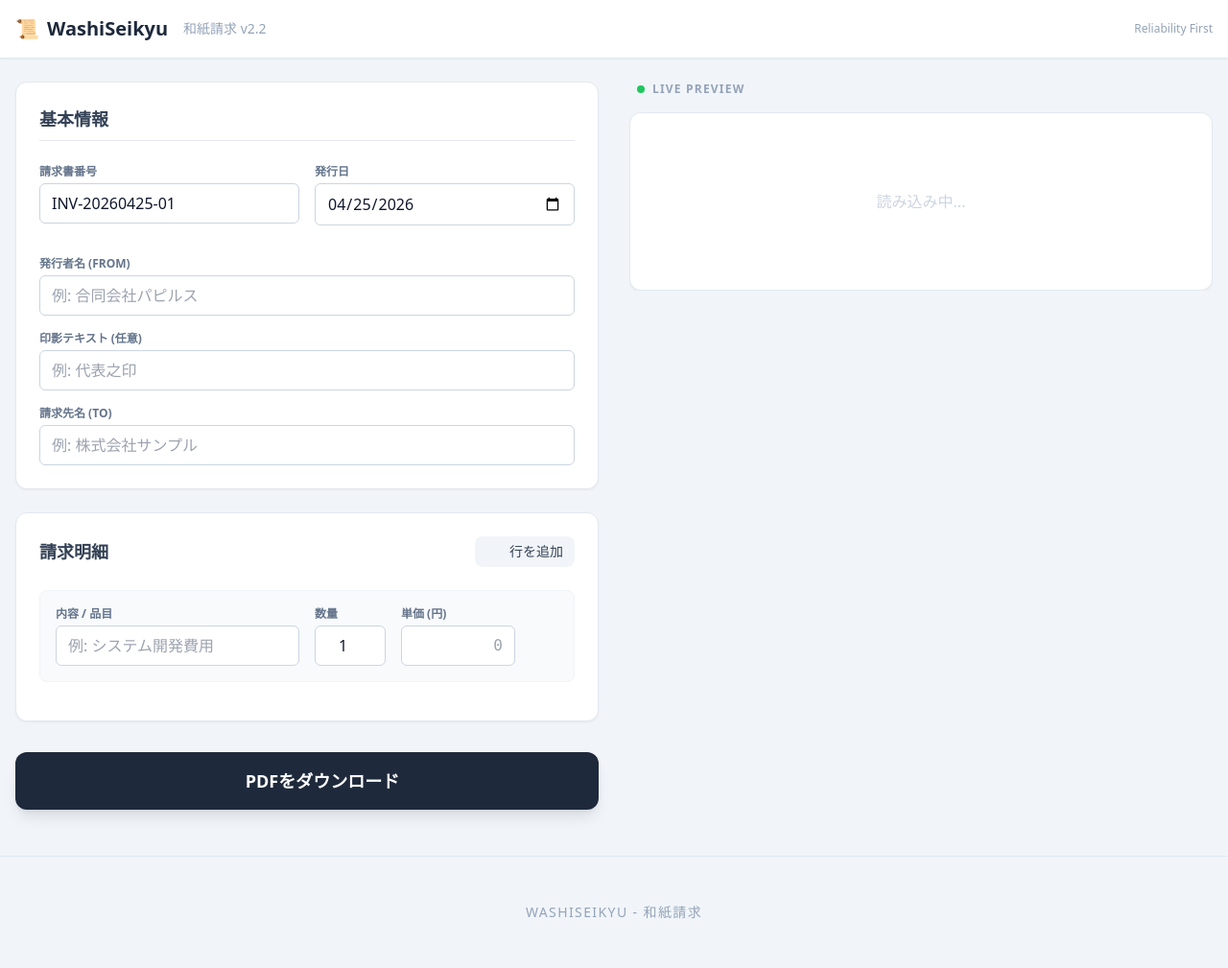
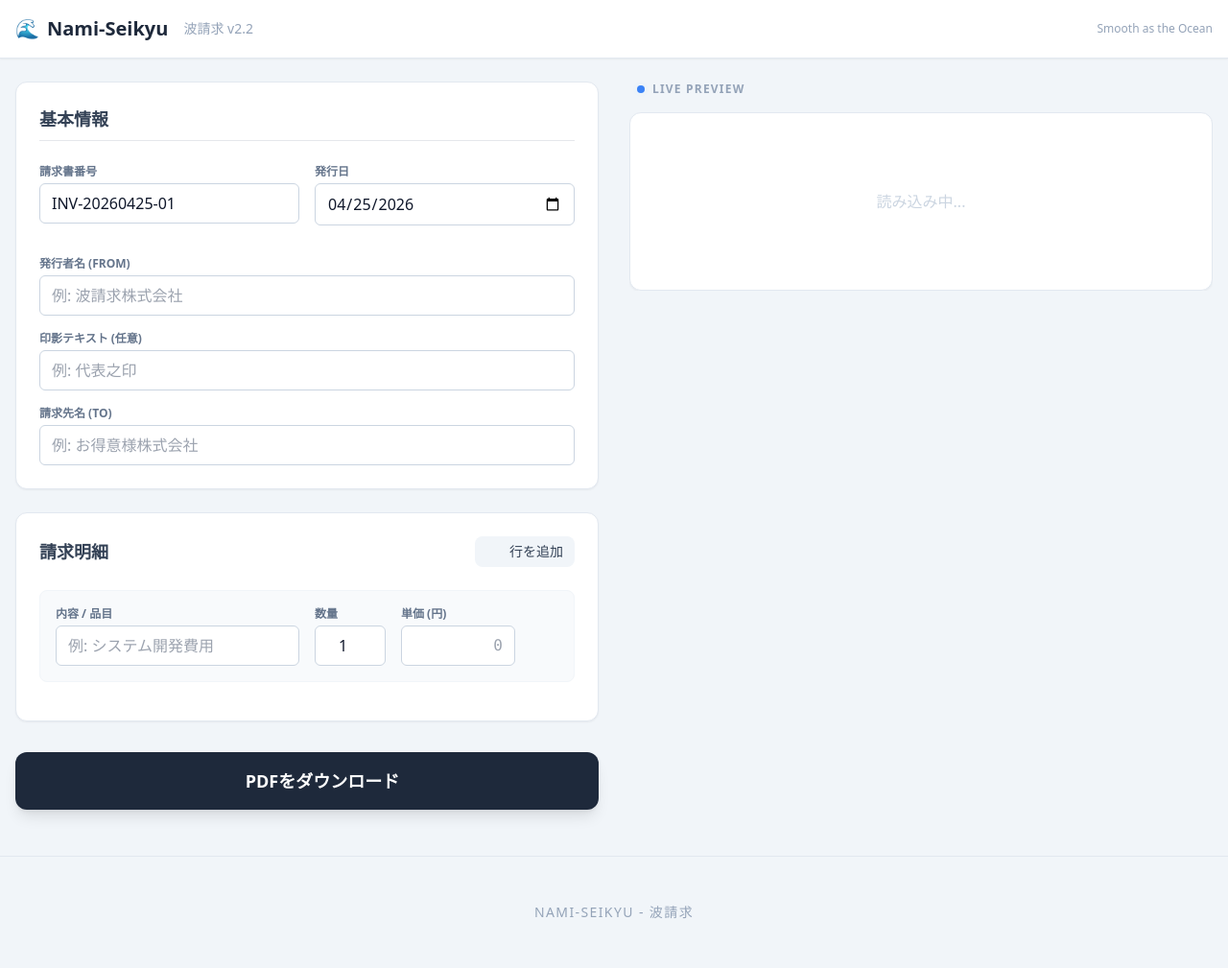
Before and after one commit to urchin-hat/ParchmentPDF, a FastAPI app: page / in a window 1280 px wide. Shown: the whole page at 96% size. Run offline with FastAPI, Linux system fonts and the light colour scheme; some libraries are stand-ins or nearby versions.

Commit message:
docs: rename project to Nami-Seikyu

```diff
--- a/main.py
+++ b/main.py
@@ -8,7 +8,7 @@ from datetime import date
 from typing import List, Optional
 import io
 
-app = FastAPI(title="WashiSeikyu - 和紙請求")
+app = FastAPI(title="Nami-Seikyu - 波請求")
 
 app.mount("/static", StaticFiles(directory="static"), name="static")
 templates = Jinja2Templates(directory="templates")
--- a/pyproject.toml
+++ b/pyproject.toml
@@ -1,5 +1,5 @@
 [project]
-name = "washiseikyu"
+name = "namiseikyu"
 version = "0.1.0"
 description = "Add your description here"
 requires-python = ">=3.12"
--- a/templates/index.html
+++ b/templates/index.html
@@ -3,7 +3,7 @@
 <head>
     <meta charset="UTF-8">
     <meta name="viewport" content="width=device-width, initial-scale=1.0">
-    <title>WashiSeikyu - 和紙請求</title>
+    <title>Nami-Seikyu - 波請求</title>
     <script src="https://unpkg.com/htmx.org@1.9.10"></script>
     <script src="https://cdn.tailwindcss.com"></script>
     <style>
@@ -28,10 +28,10 @@
     <header class="bg-white border-b border-slate-200 py-4 shadow-sm mb-6">
         <div class="container mx-auto px-4 flex justify-between items-center">
             <h1 class="text-xl font-bold text-slate-800 flex items-center gap-2">
-                <span>📜</span> WashiSeikyu <span class="text-sm font-normal text-slate-400 ml-2">和紙請求 v2.2</span>
+                <span>🌊</span> Nami-Seikyu <span class="text-sm font-normal text-slate-400 ml-2">波請求 v2.2</span>
             </h1>
             <div class="text-xs text-slate-400">
-                Reliability First
+                Smooth as the Ocean
             </div>
         </div>
     </header>
@@ -64,7 +64,7 @@
                         <div class="space-y-4 pt-2">
                             <div>
                                 <label class="block text-xs font-semibold text-slate-500 uppercase mb-1">発行者名 (From)</label>
-                                <input type="text" name="issuer_name" placeholder="例: 合同会社パピルス" required
+                                <input type="text" name="issuer_name" placeholder="例: 波請求株式会社" required
                                        class="w-full px-3 py-2 border border-slate-300 rounded-md focus:ring-2 focus:ring-slate-800 focus:border-slate-800 transition-all">
                             </div>
                             <div>
@@ -74,7 +74,7 @@
                             </div>
                             <div>
                                 <label class="block text-xs font-semibold text-slate-500 uppercase mb-1">請求先名 (To)</label>
-                                <input type="text" name="client_name" placeholder="例: 株式会社サンプル" required
+                                <input type="text" name="client_name" placeholder="例: お得意様株式会社" required
                                        class="w-full px-3 py-2 border border-slate-300 rounded-md focus:ring-2 focus:ring-slate-800 focus:border-slate-800 transition-all">
                             </div>
                         </div>
@@ -117,8 +117,8 @@
                 <div class="flex items-center justify-between mb-4 px-2">
                     <span class="text-xs font-bold text-slate-400 uppercase tracking-widest flex items-center gap-2">
                         <span class="relative flex h-2 w-2">
-                            <span class="animate-ping absolute inline-flex h-full w-full rounded-full bg-green-400 opacity-75"></span>
-                            <span class="relative inline-flex rounded-full h-2 w-2 bg-green-500"></span>
+                            <span class="animate-ping absolute inline-flex h-full w-full rounded-full bg-blue-400 opacity-75"></span>
+                            <span class="relative inline-flex rounded-full h-2 w-2 bg-blue-500"></span>
                         </span>
                         Live Preview
                     </span>
@@ -137,7 +137,7 @@
     <footer class="mt-auto py-12 border-t border-slate-200 text-center">
         <div class="container mx-auto px-4">
             <p class="text-slate-400 text-sm font-medium uppercase tracking-widest">
-                WashiSeikyu - 和紙請求
+                Nami-Seikyu - 波請求
             </p>
         </div>
     </footer>
```
Also changed, not shown: README.md.
